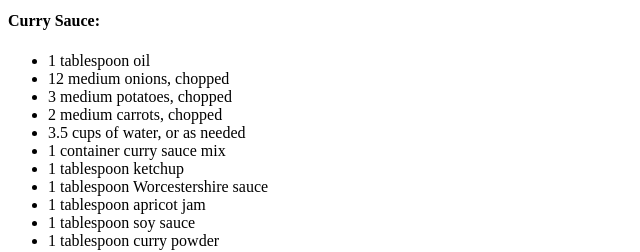
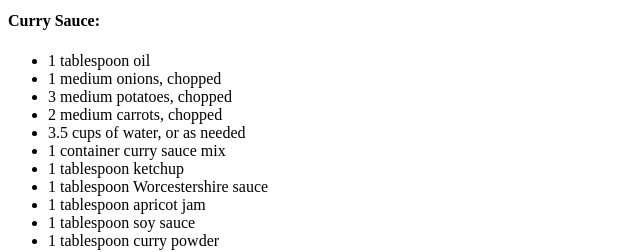
Before and after one commit to mrmnemonic/odin-recipes, a plain HTML site: page recipes/katsuCurry.html in a window 1280 px wide. Shown: the part 1445-1697 px from the top of the page, 0-640 px from the left. Drawn offline with Linux system fonts and the light colour scheme.

Commit message:
edited 2nd bullet point on ingredient

```diff
--- a/recipes/katsuCurry.html
+++ b/recipes/katsuCurry.html
@@ -16,7 +16,7 @@
     <h4>Curry Sauce:</h4>
     <ul>
         <li>1 tablespoon oil</li>
-        <li>12 medium onions, chopped</li>
+        <li>1 medium onions, chopped</li>
         <li>3 medium potatoes, chopped</li>
         <li>2 medium carrots, chopped</li>
         <li>3.5 cups of water, or as needed</li>
```
